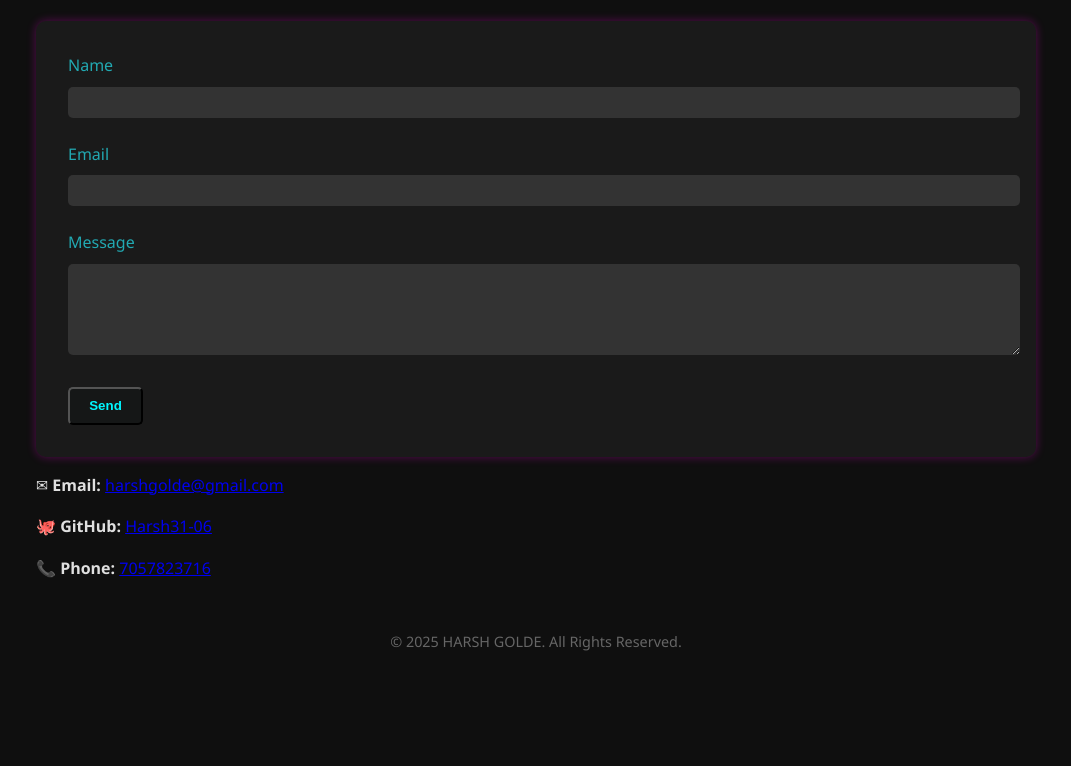
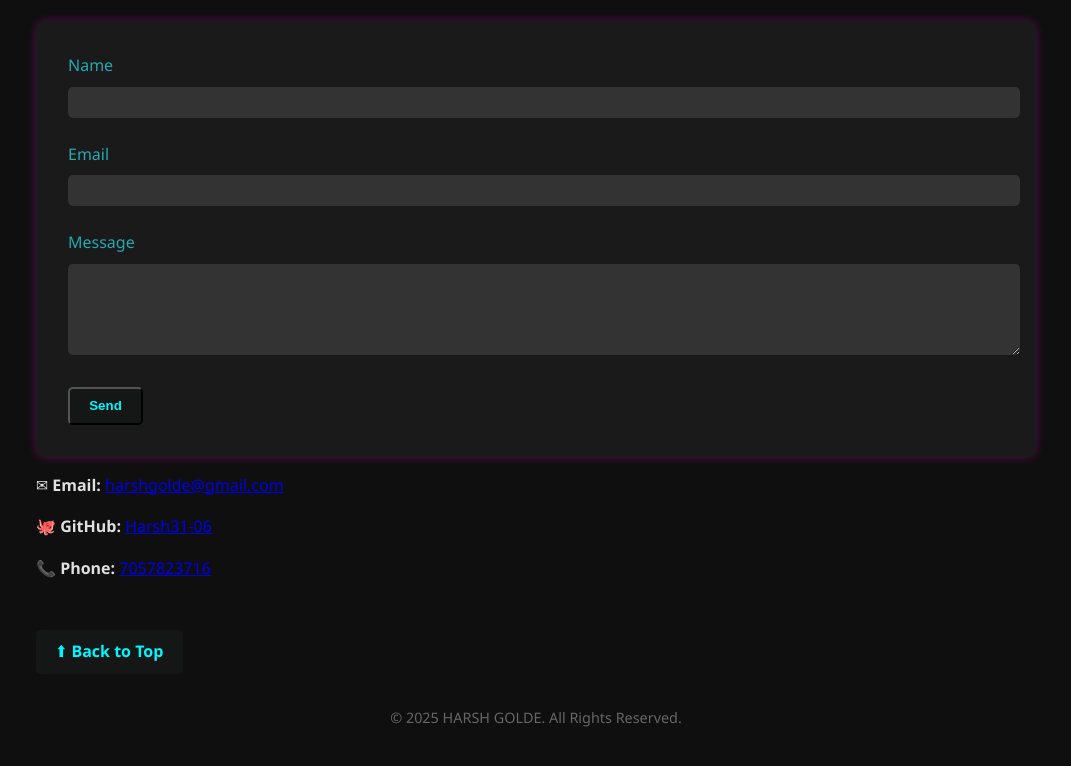
Before and after one commit to Harsh31-06/portfolio, a plain HTML site: page index.html in a window 1280 px wide. Shown: the part 2099-2865 px from the top of the page, without its empty margins (104-1175 px from the left). Before the commit the page ends 2798 px from the top, so only its background shows below. Drawn offline with Linux system fonts and the light colour scheme.

Commit message:
Update index.html

```diff
--- a/index.html
+++ b/index.html
@@ -104,6 +104,10 @@
       <p><strong>🐙 GitHub:</strong> <a href="https://github.com/Harsh31-06">Harsh31-06</a></p>
       <p><strong>📞 Phone:</strong> <a href="tel:+917057823716">7057823716</a></p>
     </section>
+    <!-- Back to Top Button -->
+    <div class="back-to-top">
+    <a href="#" class="button">⬆ Back to Top</a>
+    </div>
 
     <!-- Footer -->
     <footer>
```
